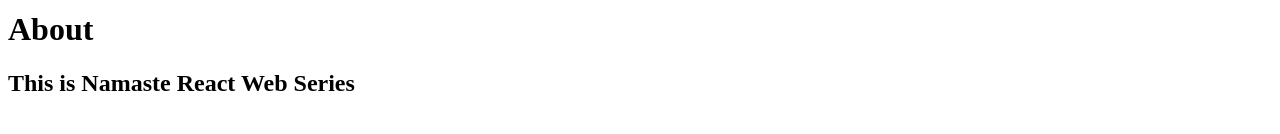
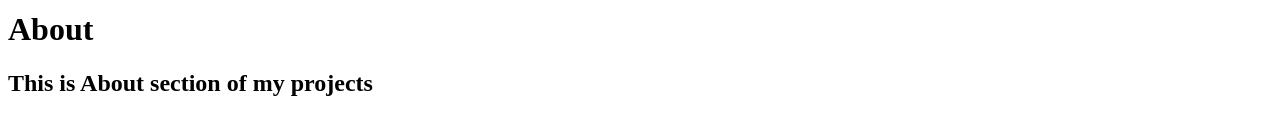
Before and after one commit to RamitRoshan/bite-now, a React (Vite) app: page /about in a window 1280 px wide. Shown: the part 174-308 px from the top of the page. Built offline with nearby package versions, Linux system fonts and the light colour scheme.

Commit message:
implement react router dom and using this I also implement outlet while creating a new error component

```diff
--- a/src/components/About.js
+++ b/src/components/About.js
@@ -2,7 +2,7 @@ const About = () => {
     return (
         <div>
             <h1>About</h1>
-            <h2>This is Namaste React Web Series</h2>
+            <h2>This is About section of my projects</h2>
         </div>
     );
 };
--- a/src/components/Body.js
+++ b/src/components/Body.js
@@ -9,7 +9,7 @@ const Body = () => {
   const [listOfRestaurants, setListOfRestaurants] = useState([]);
 
   //Another state variables only for filtered
-  const [filteredRestaurant, setFilteredRestaurant] = useState([]); //empty
+  const [filteredRestaurant, setFilteredRestaurant] = useState([]); //empty i.e will give in the form of list(array)
 
   //bind my variable with input box(type in search)
   const [searchText, setSearchText] = useState("");
@@ -68,6 +68,7 @@ const Body = () => {
             //searchText
             console.log(searchText);
             const filteredRestaurant = listOfRestaurants.filter(
+              //even we type in rendom order or capital , small it will search here we use .toLowerCase()
               (res)=> res.info.name.toLowerCase().includes(searchText.toLowerCase())
             );
             setFilteredRestaurant(filteredRestaurant);
--- a/src/components/Contact.js
+++ b/src/components/Contact.js
@@ -12,3 +12,6 @@ const Contact = () => {
 };
 
 export default Contact;
+
+
+//  rafc
--- a/src/components/Header.js
+++ b/src/components/Header.js
@@ -10,6 +10,7 @@ const Header = () => {
   //if no dependency array => useEffect is called on every render
   //if dependency array is empty[] => useEffect is called on initial render(just once)
   //if dependency array is [btnNameReact] => it called everytime btnNameReact is updated
+
   // useEffect(() => {
   //   console.log("useEffect called");
   // }, [btnNameReact]);
```
Also changed, not shown: src/components/Error.js (+7 -1 lines).
